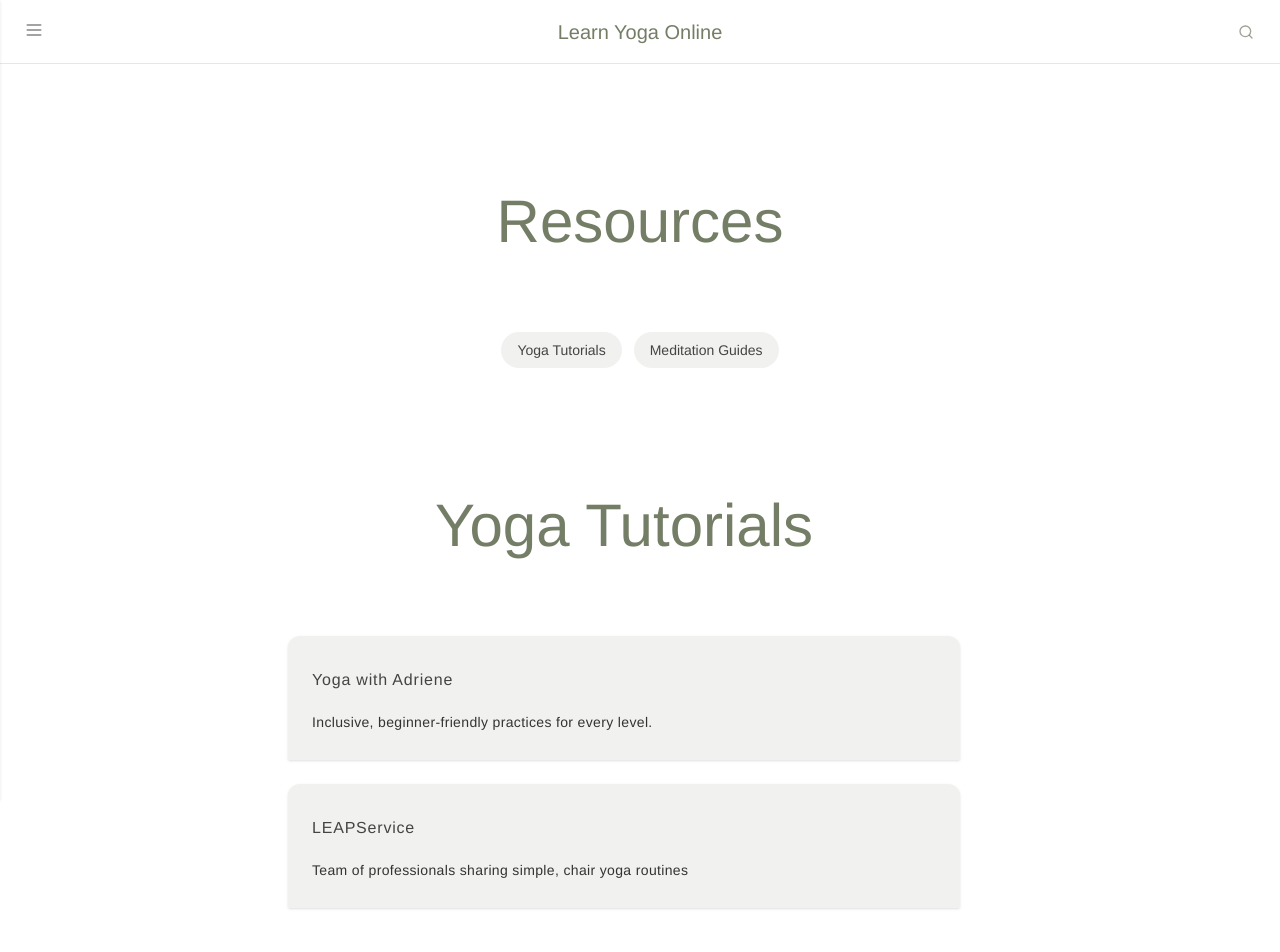
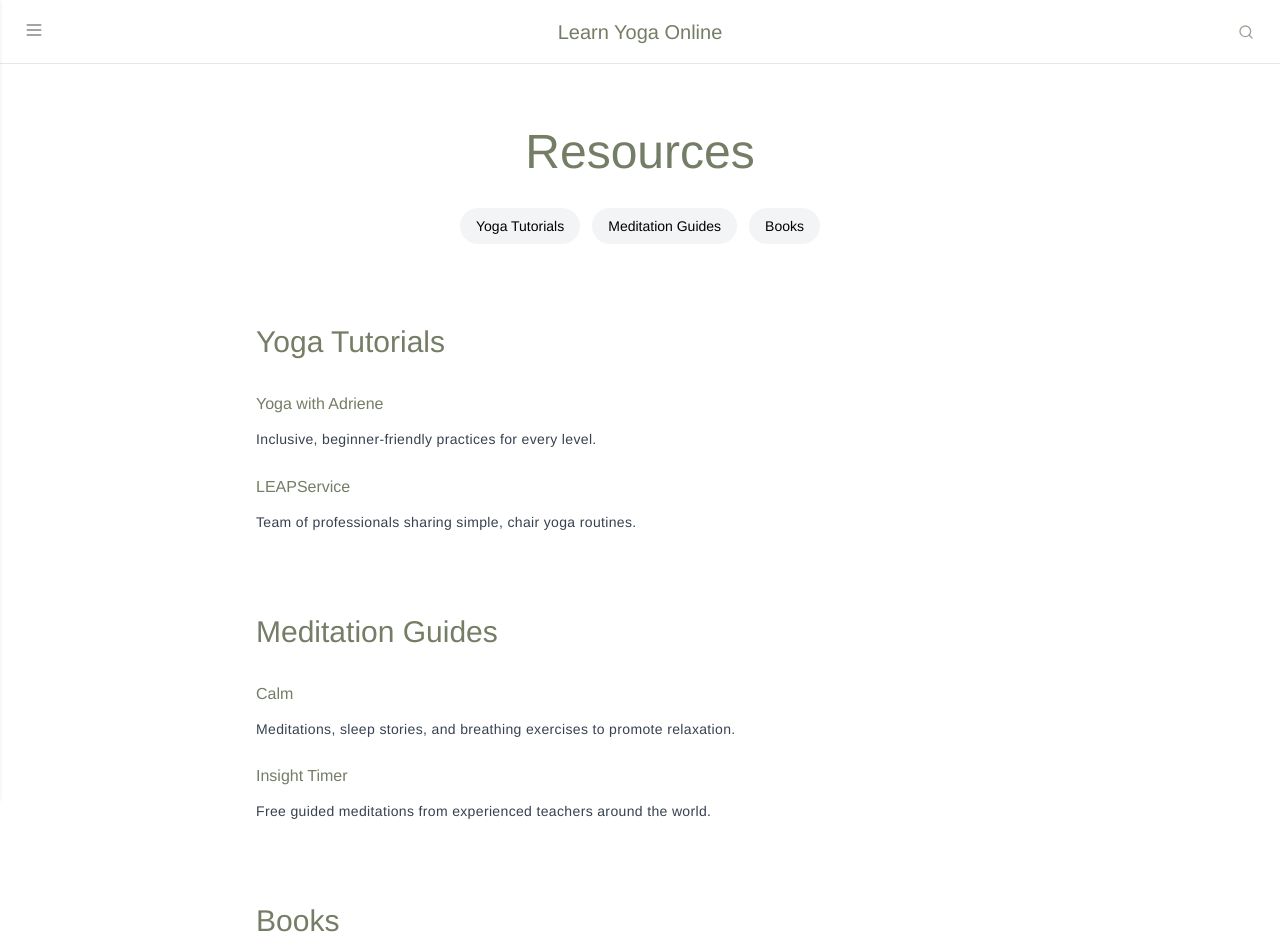
Before and after one commit to samanthacabrera/yoga-library, a React (Vite) app: page /resources in a window 1280 px wide. Shown: the top 952 px of the page. Built offline with nearby package versions, Linux system fonts and the light colour scheme.

Commit message:
fix minor bug in search functionality, update resources to include helpful books

```diff
--- a/src/App.jsx
+++ b/src/App.jsx
@@ -8,7 +8,6 @@ import PoseList from "./components/PoseList";
 import PosePage from "./components/PosePage";
 import Guide from "./components/Guide";
 import WhatIsYoga from "./components/WhatIsYoga";
-import Path from "./components/Path";
 import Resources from "./components/Resources";
 import PrivacyPolicy from "./components/PrivacyPolicy";
 import PageNav from "./components/PageNav";
@@ -59,7 +58,6 @@ useEffect(() => {
           <Route path="/poses/:name" element={<PosePage />} />
           <Route path="/what-is-yoga/overview" element={<WhatIsYoga />} />
           <Route path="/what-is-yoga/beginners-guide" element={<Guide />} />
-          <Route path="/what-is-yoga/eight-limbed-path" element={<Path />} />
           <Route path="/resources" element={<Resources />} />
           <Route path="/privacy-policy" element={<PrivacyPolicy />} />
         </Routes>
--- a/src/components/Drawer.jsx
+++ b/src/components/Drawer.jsx
@@ -32,7 +32,6 @@ const Drawer = () => {
   const menuItems = [
     { label: "Start Here", to: "/what-is-yoga/beginners-guide" },
     { label: "What Is Yoga?", to: "/what-is-yoga/overview" },
-    { label: "The 8-Limbed Path", to: "/what-is-yoga/eight-limbed-path" },
     { label: "List of Poses", to: "/poses" },
     { label: "Resources", to: "/resources" },
   ];
--- a/src/components/Footer.jsx
+++ b/src/components/Footer.jsx
@@ -53,6 +53,7 @@ const Footer = forwardRef((props, ref) => {
                     <div className="flex flex-col md:flex-row space-y-2 md:space-y-0 md:space-x-6 text-center md:text-right">
                         {[
                             { name: "Home", path: "/" },
+                            { name: "Resources", path: "/resources" },
                             { name: "Privacy", path: "/privacy-policy" }
                         ].map((item, idx) => (
                             <Link
--- a/src/components/Guide.jsx
+++ b/src/components/Guide.jsx
@@ -24,7 +24,6 @@ const Guide = () => {
         <p className="text-lg md:text-xl leading-relaxed">
           Yoga is for every body. You don’t need to be flexible, strong, or young to begin.
           In this guide, you’ll learn the basics of yoga while using a chair for support.
-          This is perfect if you’re brand new to yoga, recovering from injury, or just looking for a gentler start.
         </p>
       </header>
 
--- a/src/components/Resources.jsx
+++ b/src/components/Resources.jsx
@@ -1,28 +1,32 @@
 import React, { useState } from "react";
 import { Link } from "react-router-dom";
 
-const ResourceCard = ({ to, title, description }) => (
+const ResourceLink = ({ to, title, description }) => (
+  <li className="mb-4">
     <Link
       to={to}
       target="_blank"
       rel="noopener noreferrer"
-    className="group bg-moss/10 h-auto p-4 sm:p-6 text-left rounded-t-xl shadow hover:shadow-lg hover:scale-105 transition duration-500 ease-in-out flex flex-col justify-between"
+      className="text-moss font-medium hover:underline"
       aria-label={`Visit ${title}`}
     >
-    <div className="font-medium tracking-wider group-hover:text-moss transition-colors duration-300">{title}</div>
-    <p className="text-sm leading-loose mt-2">{description}</p>
+      {title}
     </Link>
+    {description && (
+      <p className="text-gray-700 text-sm mt-1 leading-relaxed">{description}</p>
+    )}
+  </li>
 );
 
 const ResourceSection = ({ title, links }) => (
-  <div className="w-full max-w-2xl">
-    <h2>{title}</h2>
-    <div className="grid grid-cols-1 gap-4 sm:gap-6 my-4 sm:my-8">
+  <section className="w-full max-w-3xl mx-auto mb-12">
+    <h2 className="text-2xl sm:text-3xl text-left mb-6">{title}</h2>
+    <ul className="list-none pl-0">
       {links.map((link, index) => (
-        <ResourceCard key={index} {...link} />
+        <ResourceLink key={index} {...link} />
       ))}
-    </div>
-  </div>
+    </ul>
+  </section>
 );
 
 const Resources = () => {
@@ -33,43 +37,76 @@ const Resources = () => {
       id: "tutorials",
       title: "Yoga Tutorials",
       links: [
-        { to: "https://www.youtube.com/c/yogawithadriene", title: "Yoga with Adriene", description: "Inclusive, beginner-friendly practices for every level." },
-        { to: "https://www.youtube.com/@LEAPService", title: "LEAPService", description: "Team of professionals sharing simple, chair yoga routines" }
-      ]
+        {
+          to: "https://www.youtube.com/c/yogawithadriene",
+          title: "Yoga with Adriene",
+          description: "Inclusive, beginner-friendly practices for every level.",
+        },
+        {
+          to: "https://www.youtube.com/@LEAPService",
+          title: "LEAPService",
+          description: "Team of professionals sharing simple, chair yoga routines.",
+        },
+      ],
     },
     {
       id: "meditation",
       title: "Meditation Guides",
       links: [
-        { to: "https://www.calm.com/", title: "Calm", description: "Meditations, sleep stories, and breathing exercises to promote relaxation." },
-        { to: "https://insighttimer.com/", title: "Insight Timer", description: "Free guided meditations from experienced teachers around the world." }
-      ]
-    }
+        {
+          to: "https://www.calm.com/",
+          title: "Calm",
+          description: "Meditations, sleep stories, and breathing exercises to promote relaxation.",
+        },
+        {
+          to: "https://insighttimer.com/",
+          title: "Insight Timer",
+          description: "Free guided meditations from experienced teachers around the world.",
+        },
+      ],
+    },
+    {
+      id: "books",
+      title: "Books",
+      links: [
+        {
+          to: "https://www.amazon.com/Chair-Yoga-Seniors-Over-Intermediate/dp/B0CHL1CF47/ref=sr_1_2_sspa?crid=2LFWVAKHJ5U8P&dib=eyJ2IjoiMSJ9.icQhsAhhszTIRK-wqR6WXKQdkKf1Lt7dAIZgqjQZ9ma3gb_9h593P37pxzofllApVcS0-DYH3R9JsVP-to_pJHH077NbWAWE_G57fimlEDb6qeGfoGKBoJxQBgu3Luz-udB0desAyRofHplZsY9cU6U2WIzXbmDbd8q95sLBjpSitrItFfgImfrAvooHBqbPDVMpIhRnjX5hgjS19kxv8PewEwCJDYanhiTW8I7k5jL4mlAvpW4Eax3u75EHOxphrGU2aiUtodxTJ1c7jL5pZclTeThS80rDtVm-ICIyzAI.GRbwbeElFmp5Ype62nI7xeUDXKvEFaVkrbeZtWqIzF8&dib_tag=se&keywords=chair+yoga&qid=1760003285&s=books&sprefix=chair+yoga%2Cstripbooks%2C227&sr=1-2-spons&sp_csd=d2lkZ2V0TmFtZT1zcF9hdGY&psc=1",
+          title: "Chair Yoga For Seniors Over 60: 28-Day Challenge by Robert H. Warren",
+          description: "Gentle, safe yoga sequences for older adults.",
+        },
+        {
+          to: "https://www.amazon.com/Chair-Yoga-Accessible-Sequences-Flexibility/dp/B09XRGHQNT/ref=sr_1_5?crid=2LFWVAKHJ5U8P&dib=eyJ2IjoiMSJ9.icQhsAhhszTIRK-wqR6WXKQdkKf1Lt7dAIZgqjQZ9ma3gb_9h593P37pxzofllApVcS0-DYH3R9JsVP-to_pJHH077NbWAWE_G57fimlEDb6qeGfoGKBoJxQBgu3Luz-udB0desAyRofHplZsY9cU6U2WIzXbmDbd8q95sLBjpSitrItFfgImfrAvooHBqbPDVMpIhRnjX5hgjS19kxv8PewEwCJDYanhiTW8I7k5jL4mlAvpW4Eax3u75EHOxphrGU2aiUtodxTJ1c7jL5pZclTeThS80rDtVm-ICIyzAI.GRbwbeElFmp5Ype62nI7xeUDXKvEFaVkrbeZtWqIzF8&dib_tag=se&keywords=chair+yoga&qid=1760003285&s=books&sprefix=chair+yoga%2Cstripbooks%2C227&sr=1-5",
+          title: "Chair Yoga: Accessible Sequences to Build Strength, Flexibility, and Inner Calm by Christina D'Arrigo",
+          description: "Step-by-step guidance for accessible chair yoga.",
+        },
+      ],
+    },
   ];
 
   const scrollToSection = (id) => {
     const element = document.getElementById(id);
     if (element) {
-      element.scrollIntoView({ behavior: 'smooth' });
+      element.scrollIntoView({ behavior: "smooth" });
       setActiveCategory(id);
     }
   };
 
   return (
-    <div className="flex flex-col min-h-screen w-full max-w-3xl px-4 sm:px-8 py-4 my-12 sm:my-24 mx-auto">
-      <div className="mb-8 sm:mb-12">
-        <h1>Resources</h1>
+    <div className="flex flex-col min-h-screen w-full max-w-4xl px-6 sm:px-12 py-12 mx-auto text-black">
 
-        {/* Nav */}
-        <div className="flex flex-wrap justify-center gap-2 sm:gap-3 mt-6 sm:mt-8">
+      <div className="text-center">
+        <h1 className="text-4xl sm:text-5xl mb-4">Resources</h1>
+
+        {/* Navigation */}
+        <div className="flex flex-wrap justify-center gap-3 mt-8">
           {resourceCategories.map((category) => (
             <button
               key={category.id}
               onClick={() => scrollToSection(category.id)}
-              className={`px-3 py-1 sm:px-4 sm:py-2 rounded-full text-xs sm:text-sm transition-all duration-300 ${
+              className={`px-4 py-2 rounded-full text-sm font-medium transition-colors duration-200 ${
                 activeCategory === category.id
                   ? "bg-moss text-white"
-                  : "bg-moss bg-opacity-10 hover:bg-opacity-40"
+                  : "bg-gray-100 text-black hover:bg-gray-200"
               }`}
             >
               {category.title}
@@ -78,9 +115,10 @@ const Resources = () => {
         </div>
       </div>
 
-      <div className="space-y-12 sm:space-y-16">
+      {/* Resource Sections */}
+      <div className="space-y-16">
         {resourceCategories.map((category, index) => (
-          <div key={index} id={category.id} className="scroll-mt-16 sm:scroll-mt-20">
+          <div key={index} id={category.id} className="scroll-mt-20">
             <ResourceSection {...category} />
           </div>
         ))}
```
Also changed, not shown: src/components/Path.jsx (deleted, +0 -113 lines), src/components/Search.jsx (+8 -12 lines). Lines whose indentation alone changed are shown as unchanged.
